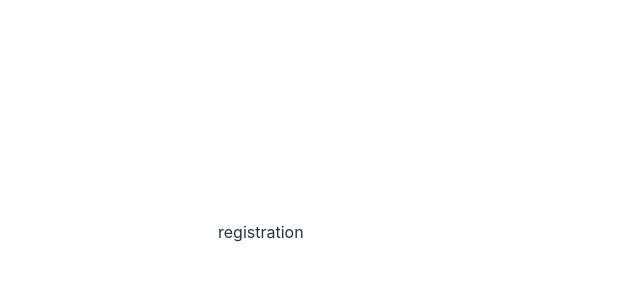
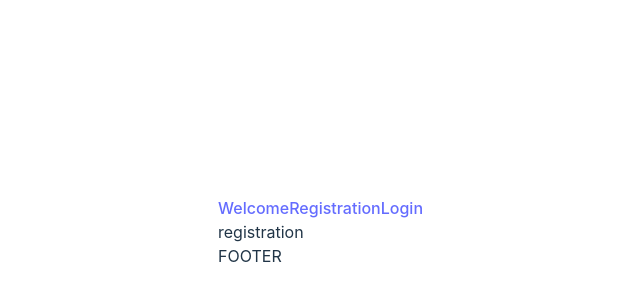
Before and after one commit to juliakocur/graphiql-app, a React (Vite) app: page /registration in a window 1280 px wide. Shown: the part 168-468 px from the top of the page, without its empty margins (262-902 px from the left). Built offline with nearby package versions, Linux system fonts and the light colour scheme.

Commit message:
feat: add header and footer (#6)

```diff
--- /dev/null
+++ b/src/components/Footer/Footer.tsx
@@ -0,0 +1,5 @@
+const Footer = () => {
+  return <div>FOOTER</div>;
+};
+
+export default Footer;
--- /dev/null
+++ b/src/components/Header/Header.tsx
@@ -0,0 +1,10 @@
+import HeaderNav from './HeaderNav/HeaderNav';
+const Header = () => {
+  return (
+    <div>
+      <HeaderNav />
+    </div>
+  );
+};
+
+export default Header;
--- /dev/null
+++ b/src/components/Header/HeaderNav/HeaderNav.tsx
@@ -0,0 +1,12 @@
+import { NavLink } from 'react-router-dom';
+const HeaderNav = () => {
+  return (
+    <div>
+      <NavLink to="../">Welcome</NavLink>
+      <NavLink to="/registration">Registration</NavLink>
+      <NavLink to="/login">Login</NavLink>
+    </div>
+  );
+};
+
+export default HeaderNav;
--- /dev/null
+++ b/src/pages/BasePage/BasePage.tsx
@@ -0,0 +1,15 @@
+import Header from '../../components/Header/Header';
+import Footer from '../../components/Footer/Footer';
+import { Outlet } from 'react-router-dom';
+
+const BasePage = () => {
+  return (
+    <>
+      <Header />
+      <Outlet />
+      <Footer />
+    </>
+  );
+};
+
+export default BasePage;
--- a/src/routes/AppRouter.tsx
+++ b/src/routes/AppRouter.tsx
@@ -3,15 +3,16 @@ import LoginPage from '../pages/LoginPage/LoginPage';
 import MainPage from '../pages/MainPage/MainPage';
 import NotFoundPage from '../pages/NotFoundPage/NotFoundPage';
 import RegistrationPage from '../pages/RegistrationPage/RegistrationPage';
-import { Outlet, RouteObject, useRoutes } from 'react-router-dom';
+import { RouteObject, useRoutes } from 'react-router-dom';
 import { memo } from 'react';
 import { AllRoutes } from './allRoutes';
+import BasePage from '../pages/BasePage/BasePage';
 
 const allRoutes: RouteObject = {
   path: AllRoutes.root.path,
   element: (
     <>
-      <Outlet />
+      <BasePage />
     </>
   ),
   children: [
--- a/src/routes/allRoutes.ts
+++ b/src/routes/allRoutes.ts
@@ -7,10 +7,7 @@ const baseRoutes = {
     path: '/',
     name: 'Root',
   },
-  welcome: {
-    path: 'welcome',
-    name: 'Welcome page',
-  },
+
   login: {
     path: 'login',
     name: 'Login page',
```
Also changed, not shown: 1 other file (tests, documents, lock files or other folders).
